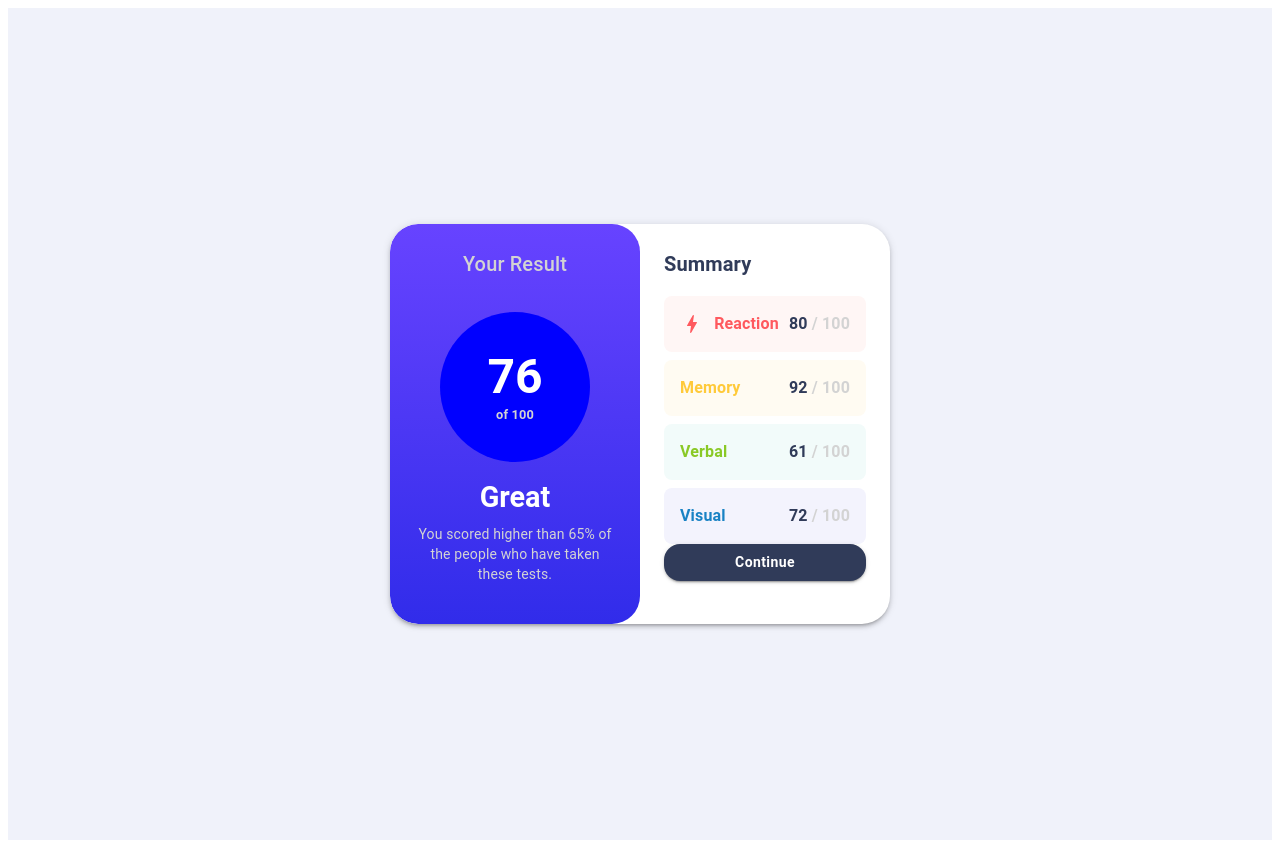
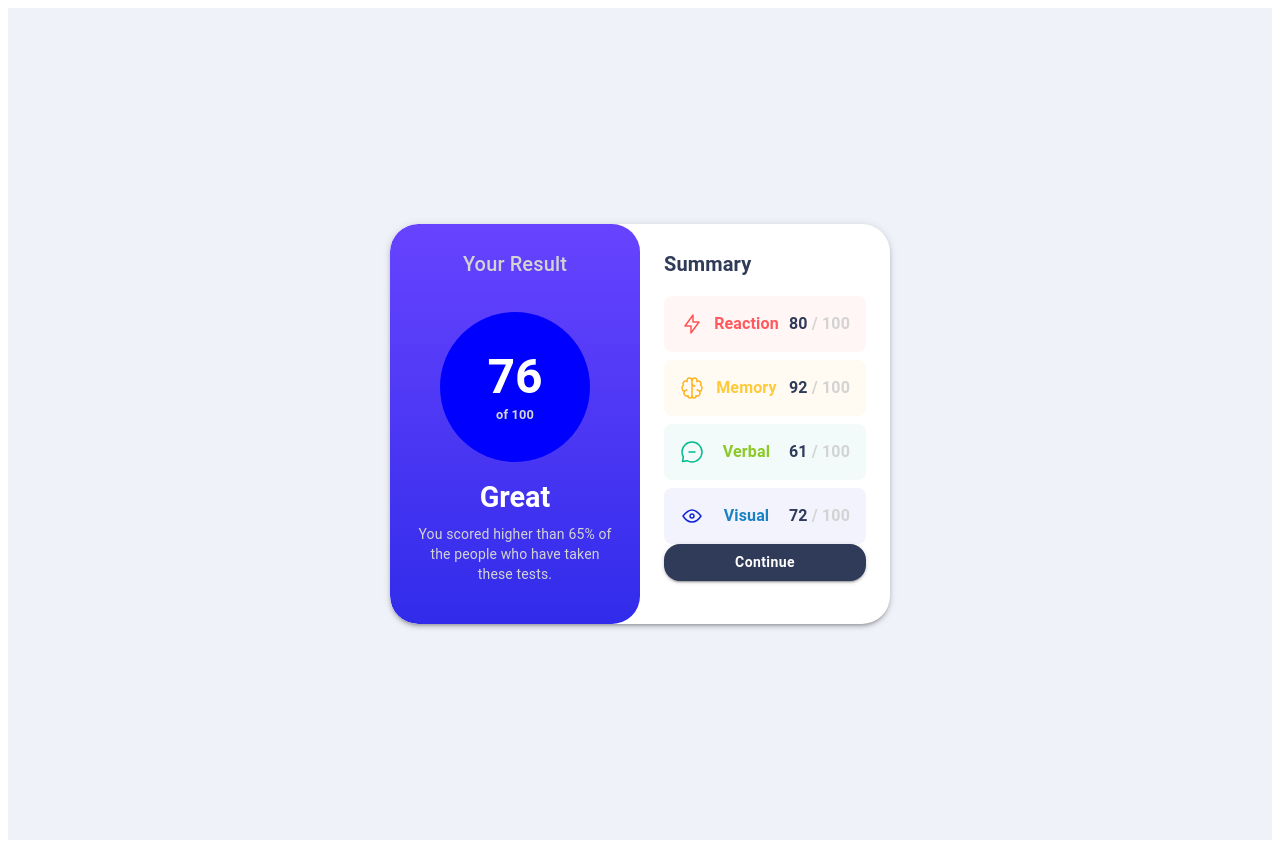
Before and after one commit to Cema2019/results-summary-frontend-mentor-challenge, a React (Vite) app: page / in a window 1280 px wide. Built offline with nearby package versions, Linux system fonts and the light colour scheme.

Commit message:
import svg files

```diff
--- a/src/App.tsx
+++ b/src/App.tsx
@@ -100,10 +100,10 @@ const App: React.FC = () => {
             Summary
           </Typography>
           <Stack spacing={1}>
-            <SummaryItem icon={<BoltRoundedIcon sx={{ color: "#ff595e" }} />} category="Reaction" score={80} color="#ff595e" backgroundColor="#fff6f5" />
-            <SummaryItem category="Memory" score={92} color="#ffca3a" backgroundColor="#fffbf2" />
-            <SummaryItem category="Verbal" score={61} color="#8ac926" backgroundColor="#f2fbfa" />
-            <SummaryItem category="Visual" score={72} color="#1982c4" backgroundColor="#f3f3fd" />
+            <SummaryItem icon="/src/assets/icon-reaction.svg" category="Reaction" score={80} color="#ff595e" backgroundColor="#fff6f5" />
+            <SummaryItem icon="/src/assets/icon-memory.svg" category="Memory" score={92} color="#ffca3a" backgroundColor="#fffbf2" />
+            <SummaryItem icon="/src/assets/icon-verbal.svg" category="Verbal" score={61} color="#8ac926" backgroundColor="#f2fbfa" />
+            <SummaryItem icon="/src/assets/icon-visual.svg" category="Visual" score={72} color="#1982c4" backgroundColor="#f3f3fd" />
           </Stack>
           <Button
             variant="contained"
@@ -129,7 +129,7 @@ type SummaryItemProps = {
   score: number;
   color: string;
   backgroundColor: string;
-  icon: React.ReactNode;
+  icon: string;
 };
 
 const SummaryItem: React.FC<SummaryItemProps> = ({
@@ -151,7 +151,7 @@ const SummaryItem: React.FC<SummaryItemProps> = ({
         boxShadow: 0,
       }}
     >
-      {icon}
+      <img src={icon} alt={`${category} icon`} width={24} height={24} />
       <Typography sx={{ fontWeight: "bold", color, backgroundColor }}>{category}</Typography>
       <Typography>
         <strong style={{ color: "#303b59" }}>{score}</strong>
```
